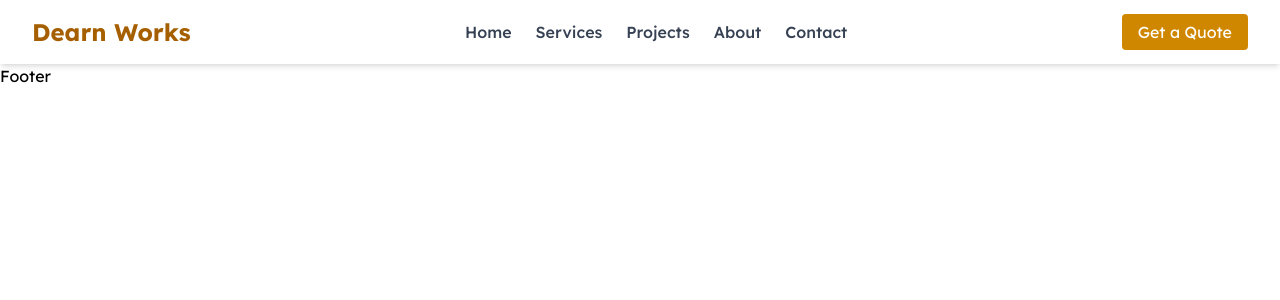
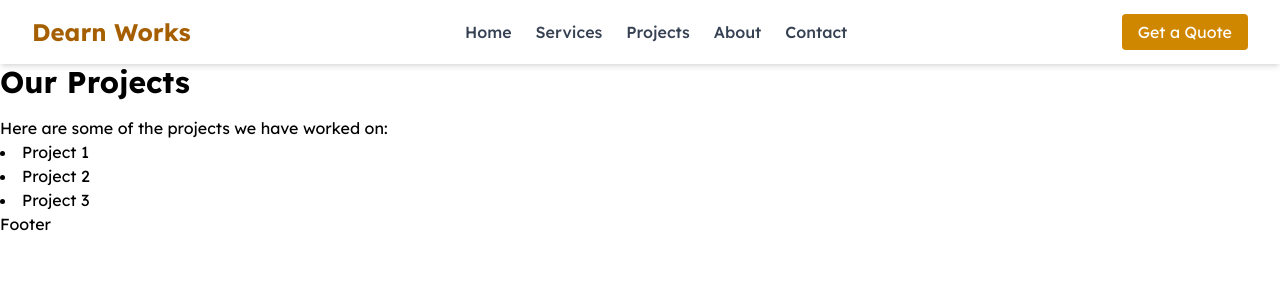
Before and after one commit to NewOlosko23/dearn_front, a React (Vite) app: page /projects in a window 1280 px wide. Shown: the top 300 px of the page. Built offline with nearby package versions, Linux system fonts and the light colour scheme.

Commit message:
'commit1'

```diff
--- a/src/App.jsx
+++ b/src/App.jsx
@@ -7,6 +7,8 @@ import About from "./pages/About.jsx";
 import Contact from "./pages/Contact.jsx";
 import Gallery from "./pages/Gallery.jsx";
 import Services from "./pages/Services.jsx";
+import Projects from "./pages/Projects.jsx";
+import Quote from "./pages/Quote.jsx";
 
 function App() {
   return (
@@ -17,6 +19,8 @@ function App() {
         <Route path="/about" element={<About />} />
         <Route path="/contact" element={<Contact />} />
         <Route path="/gallery" element={<Gallery />} />
+        <Route path="/projects" element={<Projects />} />
+        <Route path="/quote" element={<Quote />} />
         <Route path="/services" element={<Services />} />
       </Routes>
       <Footer />
--- a/src/components/Header.jsx
+++ b/src/components/Header.jsx
@@ -13,7 +13,9 @@ const Header = () => {
           <div className="flex justify-between items-center h-16">
             {/* Logo */}
             <div className="text-2xl font-bold text-yellow-700">
-              Dearn Works
+              <Link to="/" className="hover:text-yellow-600">
+                Dearn Works
+              </Link>
             </div>
 
             {/* Desktop Nav */}
@@ -38,7 +40,7 @@ const Header = () => {
             {/* CTA Button */}
             <div className="hidden md:block">
               <Link
-                to="/contact"
+                to="/quote"
                 className="bg-yellow-600 text-white px-4 py-2 rounded hover:bg-yellow-700 transition"
               >
                 Get a Quote
@@ -103,7 +105,7 @@ const Header = () => {
               Contact
             </Link>
             <Link
-              to="/contact"
+              to="/quote"
               className="block bg-yellow-600 text-white text-center py-2 rounded hover:bg-yellow-700"
             >
               Get a Quote
--- /dev/null
+++ b/src/pages/Projects.jsx
@@ -0,0 +1,17 @@
+import React from "react";
+
+const Projects = () => {
+  return (
+    <div>
+      <h1 className="text-3xl font-bold">Our Projects</h1>
+      <p className="mt-4">Here are some of the projects we have worked on:</p>
+      <ul className="list-disc list-inside">
+        <li>Project 1</li>
+        <li>Project 2</li>
+        <li>Project 3</li>
+      </ul>
+    </div>
+  );
+};
+
+export default Projects;
--- /dev/null
+++ b/src/pages/Quote.jsx
@@ -0,0 +1,7 @@
+import React from "react";
+
+const Quote = () => {
+  return <div>Quote Page</div>;
+};
+
+export default Quote;
```
